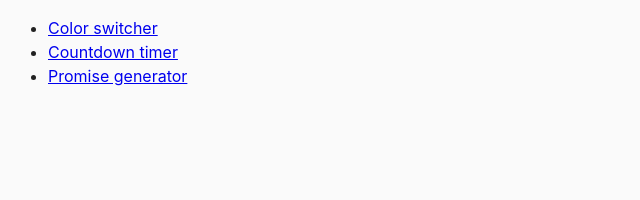
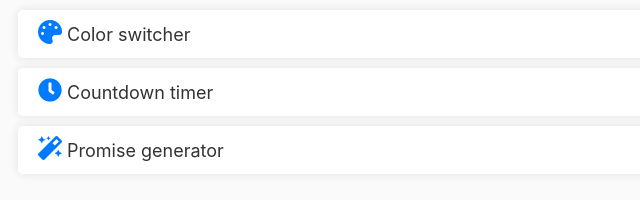
Before and after one commit to PetroShutak/goit-js-hw-09, a website built with Parcel: page src/index.html in a window 1280 px wide. Shown: the whole page, without its empty margins (0-640 px from the left). Built offline with nearby package versions, Linux system fonts and the light colour scheme.

Commit message:
add styles to first page

```diff
--- a/src/css/color-switcher.css
+++ b/src/css/color-switcher.css
@@ -6,7 +6,12 @@ body {
     align-items: center;
     height: 100vh;
   }
-
+  li {
+    list-style: none;
+  }
+  a {
+    text-decoration: none;
+  }
   p {
     position: fixed;
     top: 20px;
--- a/src/css/timer.css
+++ b/src/css/timer.css
@@ -2,7 +2,12 @@ body {
     font-family: Arial, sans-serif;
     background-color: #f2f2f2;
   }
-
+  li {
+    list-style: none;
+  }
+  a {
+    text-decoration: none;
+  }
   p {
     margin: 20px 0;
   }
--- a/src/index.html
+++ b/src/index.html
@@ -5,12 +5,51 @@
     <meta name="viewport" content="width=device-width, initial-scale=1.0" />
     <title>Homework 9</title>
     <link rel="stylesheet" href="css/common.css" />
+    <link
+      rel="stylesheet"
+      href="https://cdnjs.cloudflare.com/ajax/libs/font-awesome/5.15.3/css/all.min.css"
+      crossorigin="anonymous"
+      referrerpolicy="no-referrer"
+    />
+    <style>
+      body {
+        background-color: #f2f2f2;
+      }
+
+      ul {
+        list-style-type: none;
+        margin: 0;
+        padding: 0;
+      }
+
+      li {
+        display: flex;
+        align-items: center;
+        margin: 10px;
+        padding: 10px;
+        border-radius: 5px;
+        background-color: #fff;
+        box-shadow: 0px 0px 10px rgba(0, 0, 0, 0.1);
+      }
+
+      a {
+        text-decoration: none;
+        color: #333;
+        font-size: 18px;
+        margin-left: 10px;
+      }
+
+      i {
+        font-size: 24px;
+        color: #007bff;
+      }
+    </style>
   </head>
   <body>
     <ul>
-      <li><a href="01-color-switcher.html">Color switcher</a></li>
-      <li><a href="02-timer.html">Countdown timer</a></li>
-      <li><a href="03-promises.html">Promise generator</a></li>
+      <li><a href="01-color-switcher.html"><i class="fas fa-palette"></i> Color switcher</a></li>
+      <li><a href="02-timer.html"><i class="fas fa-clock"></i> Countdown timer</a></li>
+      <li><a href="03-promises.html"><i class="fas fa-magic"></i> Promise generator</a></li>
     </ul>
   </body>
 </html>
```
Also changed, not shown: src/01-color-switcher.html (+1 -1 lines), src/02-timer.html (+1 -1 lines), src/03-promises.html (+1 -1 lines).
